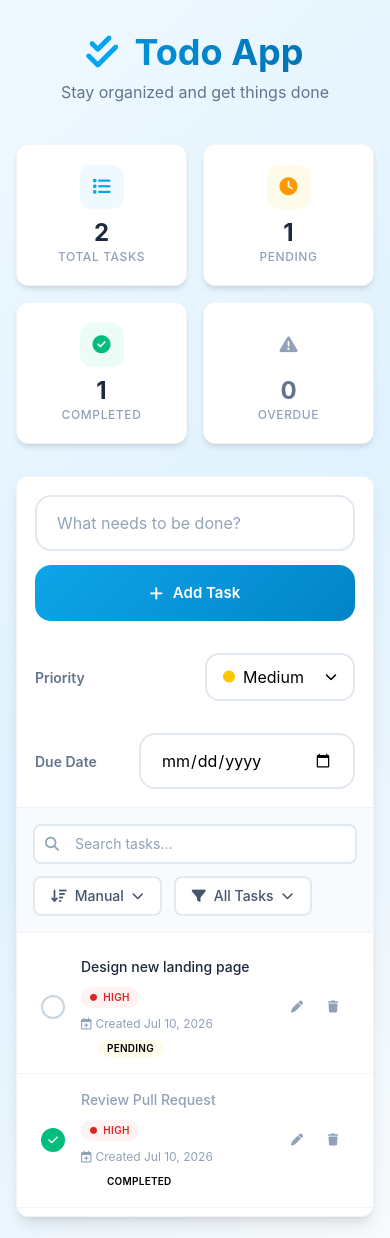
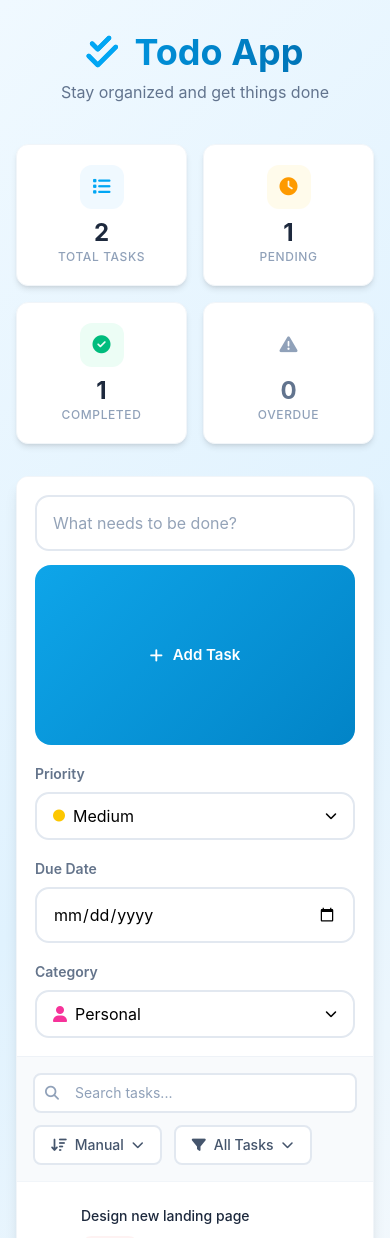
Before and after one commit to MostafaShora/Todo-App, an Angular app: page / in a window 390 px wide. Shown: the top 1238 px of the page. Built offline with nearby package versions, Linux system fonts and the light colour scheme.

Commit message:
Add category selection feature to todo items and update related components

```diff
--- a/src/app/components/add-task/add-task.css
+++ b/src/app/components/add-task/add-task.css
@@ -14,10 +14,10 @@
 
 .add-input {
   width: 100%;
-  height: 56px;
-  padding: 0 20px;
+  height: 48px;
+  padding: 0 16px;
   border: 2px solid #e2e8f0;
-  border-radius: 16px;
+  border-radius: 14px;
   font-size: 15px;
   transition: all 0.25s ease;
 }
@@ -33,7 +33,7 @@
 }
 
 .btn-add {
-  min-width: 170px;
+  flex: 0 0 180px;
   height: 56px;
   border: none;
   border-radius: 16px;
@@ -60,28 +60,8 @@
 
 /* Priority */
 
-.priority-row {
-  margin-top: 18px;
-  display: flex;
-  align-items: center;
-  gap: 14px;
-}
-
-.priority-label {
-  /* width: 70px; */
-  flex: 0 0 90px;
-  color: #64748b;
-  font-size: 14px;
-  font-weight: 600;
-  white-space: nowrap;
-}
-
-.priority-wrapper {
-  position: relative;
-}
-
 .priority-btn {
-  width: 170px;
+  width: 100%;
   height: 48px;
   padding: 0 16px;
   border: 2px solid #e2e8f0;
@@ -104,22 +84,20 @@
   transition: 0.25s;
 }
 
-.priority-btn.open i:last-child {
-  transform: rotate(180deg);
-}
-
 .priority-menu {
   position: absolute;
   top: calc(100% + 8px);
   left: 0;
-  width: 170px;
+  width: 100%;
   background: #fff;
   border: 1px solid #e2e8f0;
   border-radius: 16px;
   overflow: hidden;
+  max-height: 240px;
+  overflow-y: auto;
   box-shadow: 0 20px 40px rgba(15, 23, 42, 0.12);
   animation: dropdown 0.18s ease;
-  z-index: 999;
+  z-index: 100;
 }
 
 .priority-item {
@@ -138,14 +116,27 @@
   padding-left: 22px;
 }
 
-.priority-item.active {
-  background: #eff6ff;
+.field {
+  display: flex;
+  flex-direction: column;
+  gap: 8px;
 }
 
-.priority-item .left {
-  display: flex;
-  align-items: center;
-  gap: 10px;
+.field-label {
+  font-size: 14px;
+  font-weight: 600;
+  color: #64748b;
+}
+
+.fields-grid {
+  display: grid;
+  grid-template-columns: repeat(2, minmax(0, 1fr));
+  gap: 18px;
+  margin-top: 18px;
+}
+
+.relative {
+  position: relative;
 }
 
 /* Animation */
@@ -163,6 +154,12 @@
 }
 
 /* Mobile */
+
+@media (max-width: 768px) {
+  .fields-grid {
+    grid-template-columns: 1fr;
+  }
+}
 
 @media (max-width: 640px) {
   .add-task-container {
@@ -185,13 +182,8 @@
     height: 56px;
   }
 
-  .priority-row {
-    margin-top: 16px;
-    justify-content: space-between;
-  }
-
   .priority-btn,
   .priority-menu {
-    width: 150px;
+    width: 100%;
   }
 }
--- a/src/app/components/add-task/add-task.html
+++ b/src/app/components/add-task/add-task.html
@@ -14,11 +14,10 @@
   </div>
 
   <!-- Priority + Due Date -->
-  <div class="flex flex-col md:flex-row gap-4 mt-4">
-    <div class="flex-1 relative">
+  <div class="fields-grid">
+    <div class="field relative">
       <!-- Priority -->
-      <div class="priority-row">
-        <span class="priority-label"> Priority </span>
+        <label class="field-label">Priority</label>
 
         <div class="relative">
           <button
@@ -84,14 +83,12 @@
             </div>
           }
         </div>
-      </div>
     </div>
 
     <!-- Due Date -->
 
-    <div class="flex-1 relative">
-      <div class="priority-row">
-        <span class="priority-label">Due Date</span>
+    <div class="field relative">
+        <label class="field-label">Due Date</label>
 
         <input
           type="date"
@@ -100,6 +97,106 @@
           (ngModelChange)="dueDate.set($event)"
         />
       </div>
+
+    <!-- Category -->
+    <div class="field relative">
+        <label class="field-label">Category</label>
+
+        <button
+          type="button"
+          class="priority-btn w-full"
+          (click)="toggleCategory(); $event.stopPropagation()"
+        >
+          <div class="flex items-center gap-2">
+            @switch (category()) {
+              @case ('Work') {
+                <i class="fa-solid fa-briefcase text-sky-500"></i>
+              }
+
+              @case ('Personal') {
+                <i class="fa-solid fa-user text-pink-500"></i>
+              }
+
+              @case ('Study') {
+                <i class="fa-solid fa-book text-indigo-500"></i>
+              }
+
+              @case ('Shopping') {
+                <i class="fa-solid fa-cart-shopping text-orange-500"></i>
+              }
+
+              @case ('Health') {
+                <i class="fa-solid fa-heart-pulse text-red-500"></i>
+              }
+            }
+
+            <span>{{ category() }}</span>
+          </div>
+
+          <i
+            class="fa-solid fa-chevron-down transition-transform duration-200"
+            [class.rotate-180]="isCategoryOpen()"
+          ></i>
+        </button>
+
+        @if (isCategoryOpen()) {
+          <div class="priority-menu">
+            <button class="priority-item" (click)="selectCategory('Work')">
+              <div class="flex items-center gap-2">
+                <i class="fa-solid fa-briefcase text-sky-500"></i>
+                Work
+              </div>
+
+              @if (category() === 'Work') {
+                <i class="fa-solid fa-check text-sky-500"></i>
+              }
+            </button>
+
+            <button class="priority-item" (click)="selectCategory('Personal')">
+              <div class="flex items-center gap-2">
+                <i class="fa-solid fa-user text-pink-500"></i>
+                Personal
+              </div>
+
+              @if (category() === 'Personal') {
+                <i class="fa-solid fa-check text-pink-500"></i>
+              }
+            </button>
+
+            <button class="priority-item" (click)="selectCategory('Study')">
+              <div class="flex items-center gap-2">
+                <i class="fa-solid fa-book text-indigo-500"></i>
+                Study
+              </div>
+
+              @if (category() === 'Study') {
+                <i class="fa-solid fa-check text-indigo-500"></i>
+              }
+            </button>
+
+            <button class="priority-item" (click)="selectCategory('Shopping')">
+              <div class="flex items-center gap-2">
+                <i class="fa-solid fa-cart-shopping text-orange-500"></i>
+                Shopping
+              </div>
+
+              @if (category() === 'Shopping') {
+                <i class="fa-solid fa-check text-orange-500"></i>
+              }
+            </button>
+
+            <button class="priority-item" (click)="selectCategory('Health')">
+              <div class="flex items-center gap-2">
+                <i class="fa-solid fa-heart-pulse text-red-500"></i>
+                Health
+              </div>
+
+              @if (category() === 'Health') {
+                <i class="fa-solid fa-check text-red-500"></i>
+              }
+            </button>
+          </div>
+        }
     </div>
   </div>
 </div>
--- a/src/app/components/add-task/add-task.ts
+++ b/src/app/components/add-task/add-task.ts
@@ -3,6 +3,7 @@ import { TodoService } from '../../core/services/todo';
 import { FormsModule } from '@angular/forms';
 import { ToastService } from '../../shared/services/toast';
 import { Priority } from '../../core/types/priority.type';
+import { Category } from '../../core/types/category.type';
 
 @Component({
   selector: 'app-add-task',
@@ -17,16 +18,18 @@ export class AddTask {
   private elementRef = inject(ElementRef)
 
   priority = signal<Priority>('Medium');
+  category = signal<Category>('Personal');
   dueDate = signal<string>('');
 
   isPriorityOpen = signal(false);
+  isCategoryOpen = signal(false);
   taskTitle = '';
 
   addTask() {
     const title = this.taskTitle.trim();
     if (!title) return;
 
-    this.todoService.addTodo(title, this.priority(), this.dueDate() ? new Date(this.dueDate()) : null);
+    this.todoService.addTodo(title, this.priority(), this.category(), this.dueDate() ? new Date(this.dueDate()) : null);
 
     this.toastService.show(
       'Success',
@@ -35,7 +38,9 @@ export class AddTask {
 
     this.taskTitle = '';
     this.priority.set('Medium');
+    this.category.set('Personal');
     this.dueDate.set('');
+    this.category.set('Personal');
 
   }
 
@@ -43,13 +48,23 @@ export class AddTask {
     this.isPriorityOpen.update(v => !v);
   }
 
+  toggleCategory() {
+    this.isCategoryOpen.update(v => !v);
+  }
+
   selectPriority(priority: Priority) {
     this.priority.set(priority);
     this.isPriorityOpen.set(false);
   }
 
-  closePriority() {
-    this.isPriorityOpen.set(false)
+  selectCategory(category: Category) {
+    this.category.set(category);
+    this.isCategoryOpen.set(false);
+  }
+
+  closeDropdowns() {
+    this.isPriorityOpen.set(false);
+    this.isCategoryOpen.set(false);
   }
 
   @HostListener('document:click', ['$event'])
@@ -57,7 +72,7 @@ export class AddTask {
     const clickedInside = this.elementRef.nativeElement.contains(event.target);
 
     if (!clickedInside) {
-      this.closePriority()
+      this.closeDropdowns();
     }
   }
 }
--- a/src/app/core/services/todo.ts
+++ b/src/app/core/services/todo.ts
@@ -4,6 +4,7 @@ import { Todo } from '../../models/todo.model';
 import { SortOption } from '../types/sort-option.type';
 import { Priority } from '../types/priority.type';
 import { moveItemInArray } from '@angular/cdk/drag-drop';
+import { Category } from '../types/category.type';
 
 @Service()
 export class TodoService {
@@ -132,13 +133,14 @@ export class TodoService {
     );
 
     // 3. CRUD Operations
-    addTodo(title: string, priority: Priority, dueDate: Date | null) {
+    addTodo(title: string, priority: Priority, category: Category, dueDate: Date | null) {
         const todo: Todo = {
             id: Date.now(),
             title: title,
             status: 'Pending',
             priority,
             order: this.todos().length,
+            category,
             dueDate,
             createdAt: new Date(),
         };
@@ -146,7 +148,7 @@ export class TodoService {
         this.todos.update((todos) => [...todos, todo]);
     }
 
-    updateTodo(id: number, title: string, priority: Priority, dueDate: Date | null) {
+    updateTodo(id: number, title: string, priority: Priority, category: Category, dueDate: Date | null) {
         this.todos.update((todos) =>
             todos.map((todo) =>
                 todo.id === id
@@ -154,6 +156,7 @@ export class TodoService {
                         ...todo,
                         title,
                         priority,
+                        category,
                         dueDate,
                     }
                     : todo,
@@ -222,6 +225,7 @@ export class TodoService {
                     status: 'Pending',
                     priority: 'High',
                     order: 0,
+                    category: 'Work',
                     dueDate: null,
                     createdAt: new Date(),
                 },
@@ -231,6 +235,7 @@ export class TodoService {
                     status: 'Completed',
                     priority: 'High',
                     order: 1,
+                    category: 'Work',
                     dueDate: null,
                     createdAt: new Date(),
                 },
@@ -240,6 +245,7 @@ export class TodoService {
         return JSON.parse(data).map((todo: Todo, index: number) => ({
             ...todo,
             priority: todo.priority ?? 'Medium',
+            category: todo.category ?? 'Personal',
             order: todo.order ?? index,
             dueDate: todo.dueDate ? new Date(todo.dueDate) : null,
             createdAt: new Date(todo.createdAt),
--- /dev/null
+++ b/src/app/core/types/category.type.ts
@@ -0,0 +1 @@
+export type Category = 'Work' | 'Personal' | 'Study' | 'Shopping' | 'Health';
--- a/src/app/features/todos/components/edit-todo-modal/edit-todo-modal.ts
+++ b/src/app/features/todos/components/edit-todo-modal/edit-todo-modal.ts
@@ -2,6 +2,7 @@ import { Component, effect, input, output, signal } from '@angular/core';
 import { FormsModule } from '@angular/forms';
 import { Todo } from '../../../../models/todo.model';
 import { Priority } from '../../../../core/types/priority.type';
+import { Category } from '../../../../core/types/category.type';
 
 @Component({
   selector: 'app-edit-todo-modal',
@@ -21,13 +22,17 @@ export class EditTodoModal {
     id: number;
     title: string;
     priority: Priority;
+    category: Category;
     dueDate: Date | null;
   }>();
 
   title = signal('');
 
   priority = signal<Priority>('Low');
+  category = signal<Category>('Personal');
+
   isPriorityOpen = signal(false)
+  isCategoryOpen = signal(false);
 
   constructor() {
     effect(() => {
@@ -35,7 +40,7 @@ export class EditTodoModal {
 
       this.title.set(todo.title);
       this.priority.set(todo.priority);
-
+      this.category.set(todo.category);
       this.dueDate.set(
         todo.dueDate ? todo.dueDate.toISOString().split('T')[0] : '',
       )
@@ -46,13 +51,22 @@ export class EditTodoModal {
     this.isPriorityOpen.update(value => !value);
   }
 
+  toggleCategory() {
+  this.isCategoryOpen.update(v => !v);
+}
+
   selectPriority(priority: Priority) {
     this.priority.set(priority);
+
     this.isPriorityOpen.set(false);
   }
 
+  selectCategory(category: Category) {
+  this.category.set(category);
+  this.isCategoryOpen.set(false);
+}
+
   onSave() {
-    console.log('Modal Save');
     const value = this.title().trim();
 
     if (!value) return;
@@ -61,6 +75,7 @@ export class EditTodoModal {
       id: this.todo().id,
       title: value,
       priority: this.priority(),
+      category: this.category(),
       dueDate: this.dueDate() ? new Date(this.dueDate()) : null
     });
   }
--- a/src/app/models/todo.model.ts
+++ b/src/app/models/todo.model.ts
@@ -1,3 +1,4 @@
+import { Category } from "../core/types/category.type";
 import { Priority } from "../core/types/priority.type";
 
 export type TodoStatus = 'Pending' | 'In Progress' | 'Completed';
@@ -8,6 +9,7 @@ export interface Todo {
   status: TodoStatus;
   priority: Priority;
   order: number;
+  category: Category;
   dueDate: Date | null;
   createdAt: Date;
 }
--- a/src/app/pages/home/home.ts
+++ b/src/app/pages/home/home.ts
@@ -11,6 +11,7 @@ import { ConfirmModal } from "../../shared/components/confirm-modal/confirm-moda
 import { Toast } from "../../shared/components/toast/toast";
 import { ToastService } from '../../shared/services/toast';
 import { Priority } from '../../core/types/priority.type';
+import { Category } from '../../core/types/category.type';
 
 @Component({
   selector: 'app-home',
@@ -42,12 +43,13 @@ export class Home {
     this.isEditModalOpen.set(false);
   }
 
-  saveTodo(event: { id: number; title: string; priority: Priority; dueDate: Date | null }) {
+  saveTodo(event: { id: number; title: string; priority: Priority; category: Category; dueDate: Date | null }) {
 
     this.todoService.updateTodo(
       event.id,
       event.title,
       event.priority,
+      event.category,
       event.dueDate
     );
 
```
